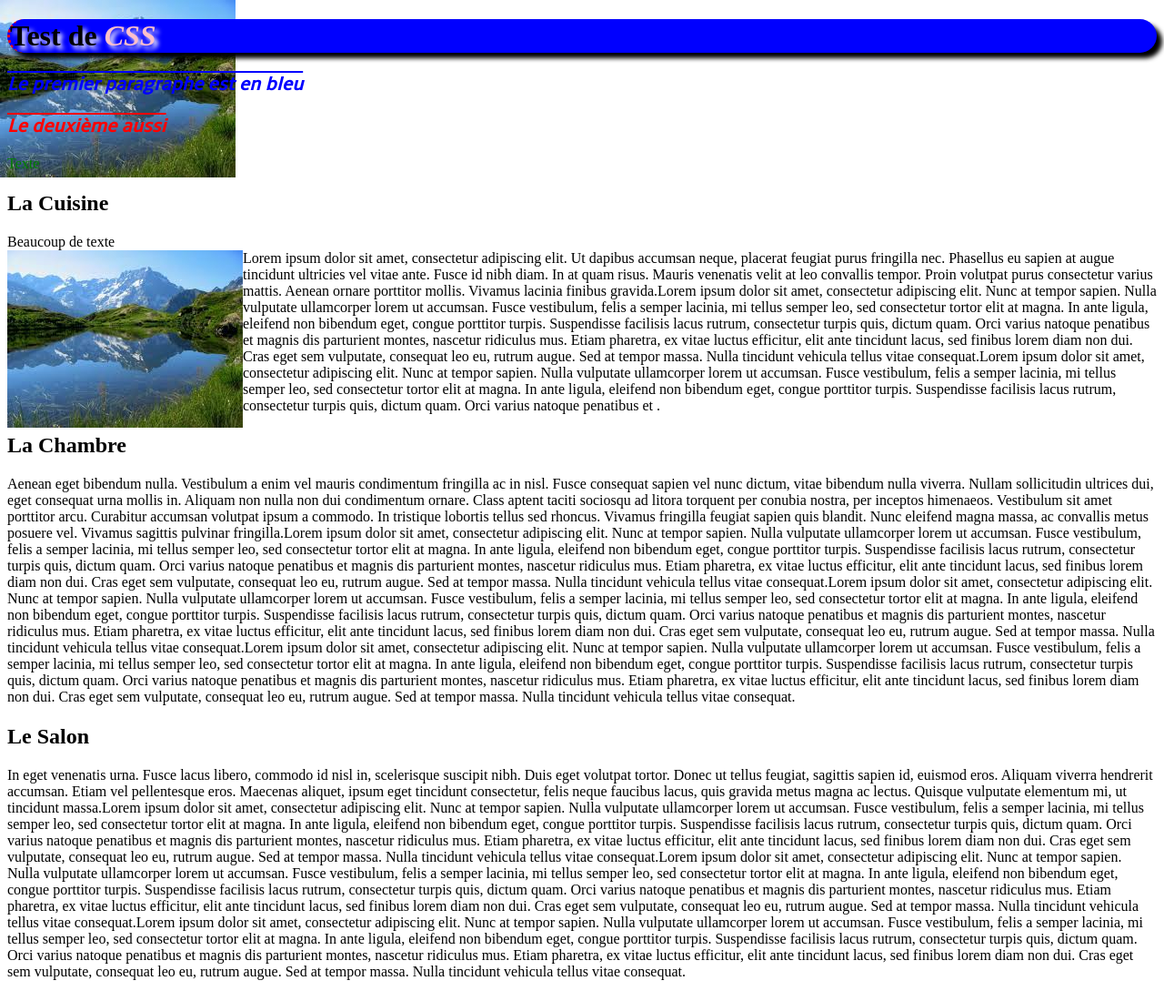
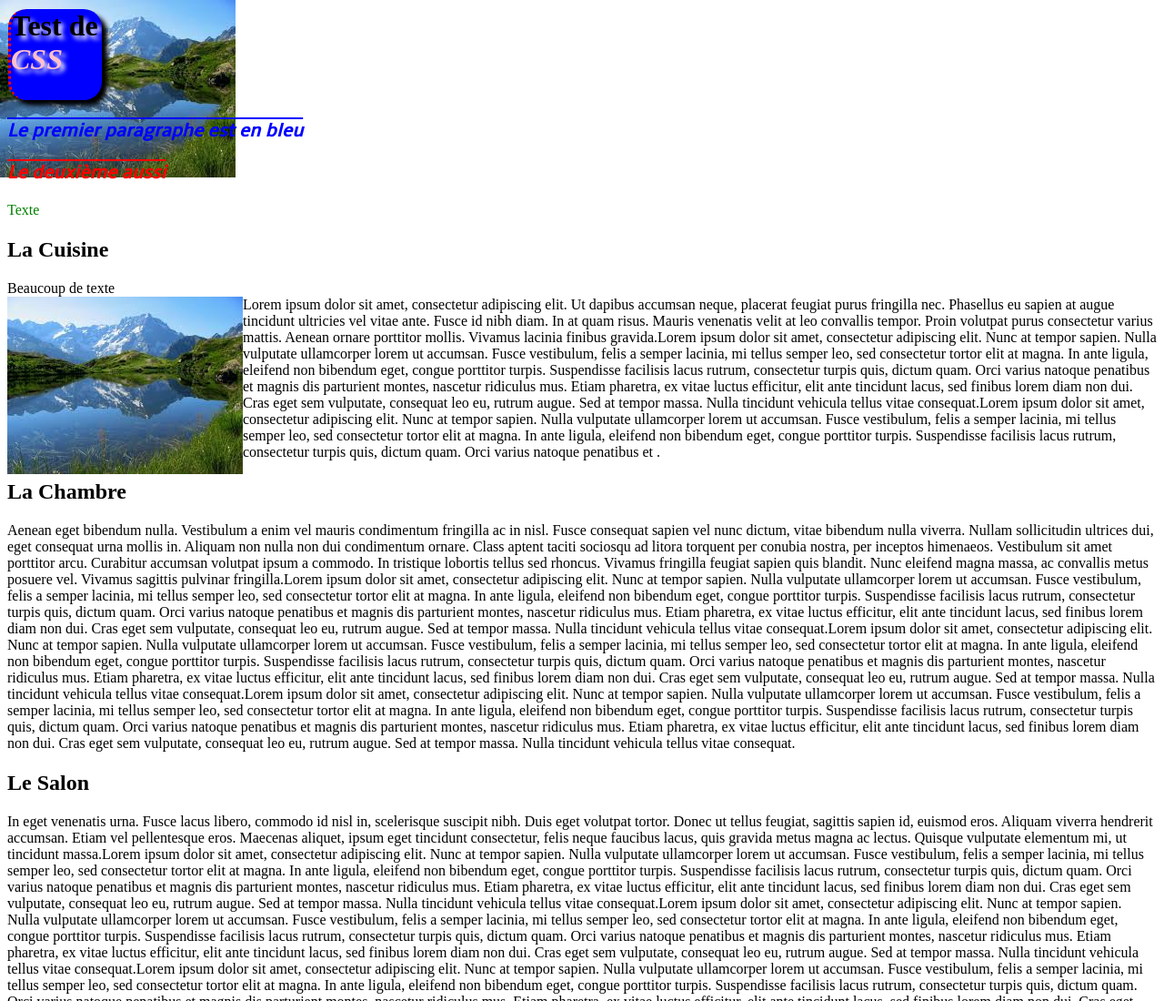
Before and after one commit to EmericHochart/cours_html, a plain HTML site: page page_css.html in a window 1280 px wide. Shown: the top 1100 px of the page at 91% size. Drawn offline with Linux system fonts and the light colour scheme; a web font is replaced by a local one.

Commit message:
Block et line : les propriétés

```diff
--- a/style.css
+++ b/style.css
@@ -14,6 +14,18 @@ h1
 	font-weight: bold;
 	opacity: 1;
 	background-color: blue;
+	width: 600px;
+	height: 100%;
+	min-width: 100px;
+	max-width: 100px;
+	min-height: 100px;
+	max-height: 100px;
+	margin: 10px 1px 10px 1px;
+	padding: auto;
+	/* auto centrage obligé largeur*/
+	overflow: auto;
+	word-wrap: break-word;
+
 	/* Commentaires */
 }
 .introduction
```
